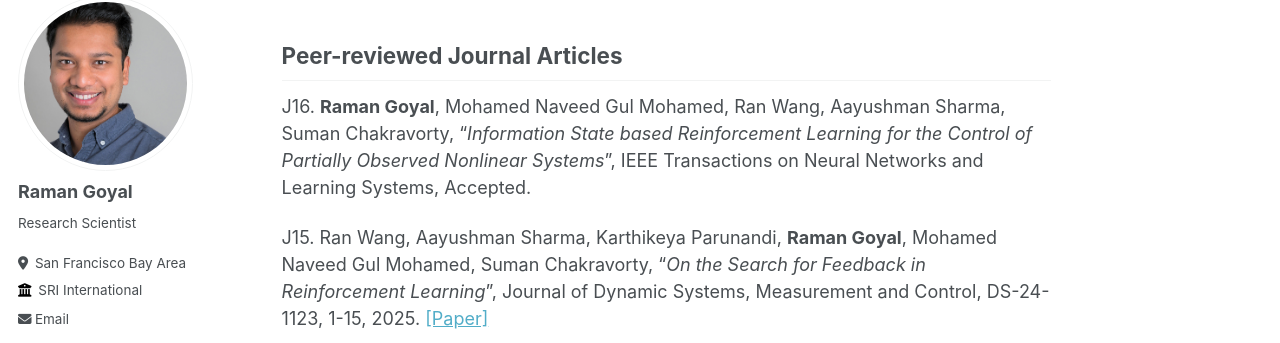
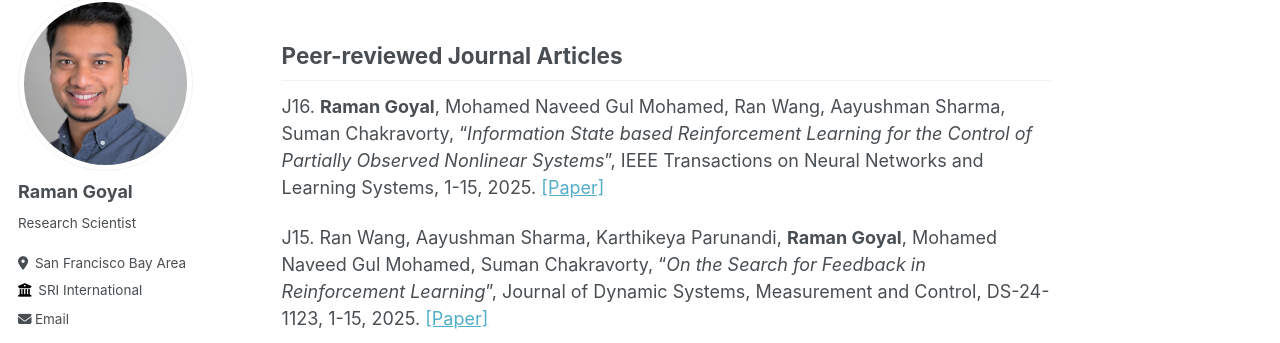
Before and after one commit to ramaniitrgoyal92/ramaniitrgoyal92.github.io, a Jekyll site: the page built from _pages/publications.md, in a window 1280 px wide and 900 px high, scrolled down 5031 px. Shown: the part 110-453 px from the top of the window. Built offline with Jekyll 4.4.1, drawn with Linux system fonts in a browser that asks for light colours; some web fonts are replaced.

Commit message:
added paper

```diff
--- a/_pages/publications.md
+++ b/_pages/publications.md
@@ -168,7 +168,8 @@ C1. **R. Goyal**, Bryant, T., Majji, M., Skelton, R. E., and Longman, A., “_De
 
 Peer-reviewed Journal Articles
 ------
-J16. **Raman Goyal**, Mohamed Naveed Gul Mohamed, Ran Wang, Aayushman Sharma, Suman Chakravorty, "_Information State based Reinforcement Learning for the Control of Partially Observed Nonlinear Systems_",  IEEE Transactions on Neural Networks and Learning Systems, Accepted.
+J16. **Raman Goyal**, Mohamed Naveed Gul Mohamed, Ran Wang, Aayushman Sharma, Suman Chakravorty, "_Information State based Reinforcement Learning for the Control of Partially Observed Nonlinear Systems_",  IEEE Transactions on Neural Networks and Learning Systems, 1-15, 2025.
+[[Paper]](https://doi.org/10.1109/TNNLS.2025.3593259)
 
 J15. Ran Wang, Aayushman Sharma, Karthikeya Parunandi, **Raman Goyal**, Mohamed Naveed Gul Mohamed, Suman Chakravorty, "_On the Search for Feedback in Reinforcement Learning_", Journal of Dynamic Systems, Measurement and Control, DS-24-1123, 1-15, 2025.
 [[Paper]](https://doi.org/10.1115/1.4068705)
```
